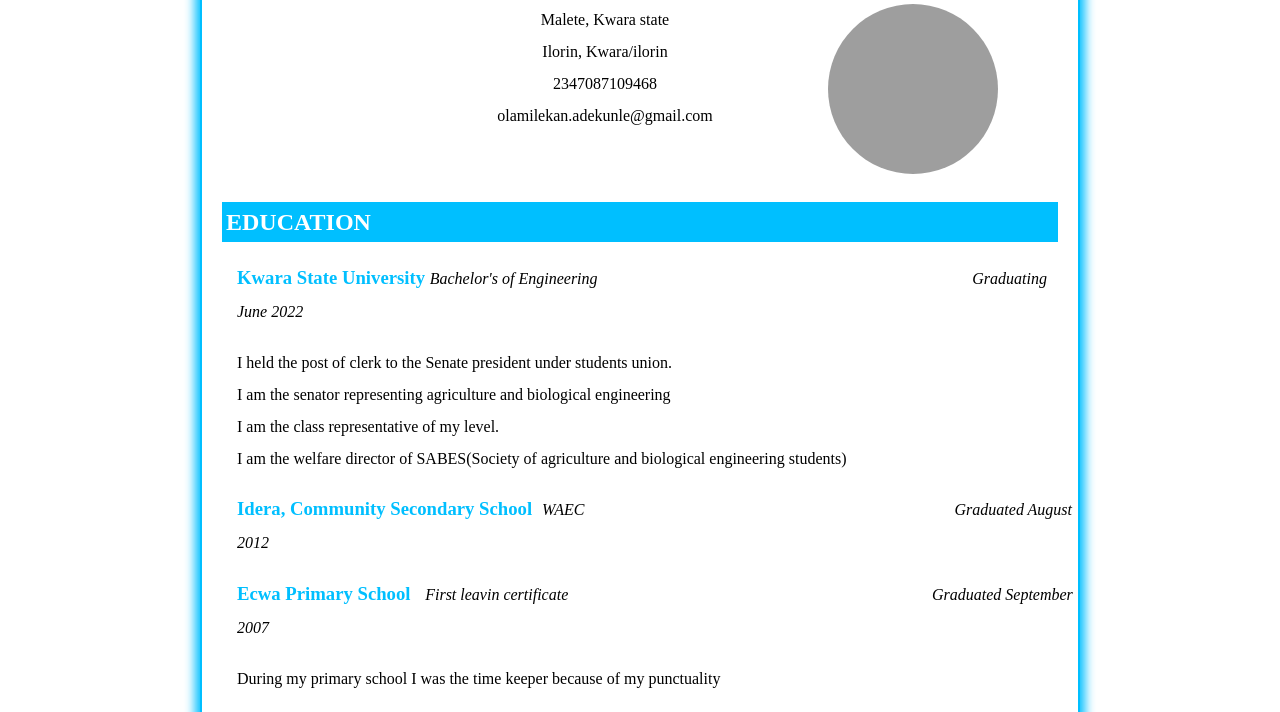
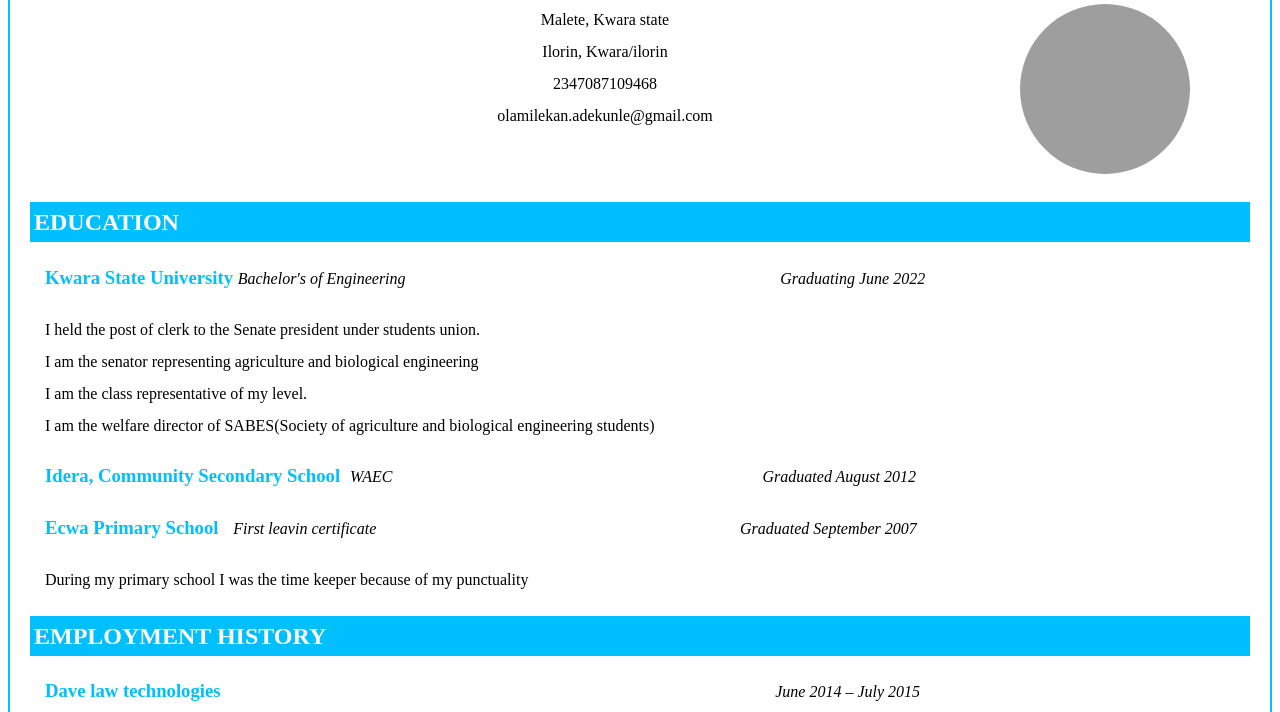
Before and after one commit to ayilaraolamilekan/ayilaraolamilekan.github.io, a plain HTML site: page index.html in a window 1280 px wide. Shown: the part 81-793 px from the top of the page. Drawn offline with Linux system fonts and the light colour scheme; grey boxes are pictures that could not be loaded.

Commit message:
Remove the body margin and shadow

```diff
--- a/css/style.css
+++ b/css/style.css
@@ -1,9 +1,6 @@
 body{
     border: 2px solid deepskyblue;
-    margin-left: 200px;
-    margin-right: 200px;
     line-height: 2em;
-    box-shadow: deepskyblue 0 0 10px 5px;
 }
 h2, h3{
     color: deepskyblue;
```
